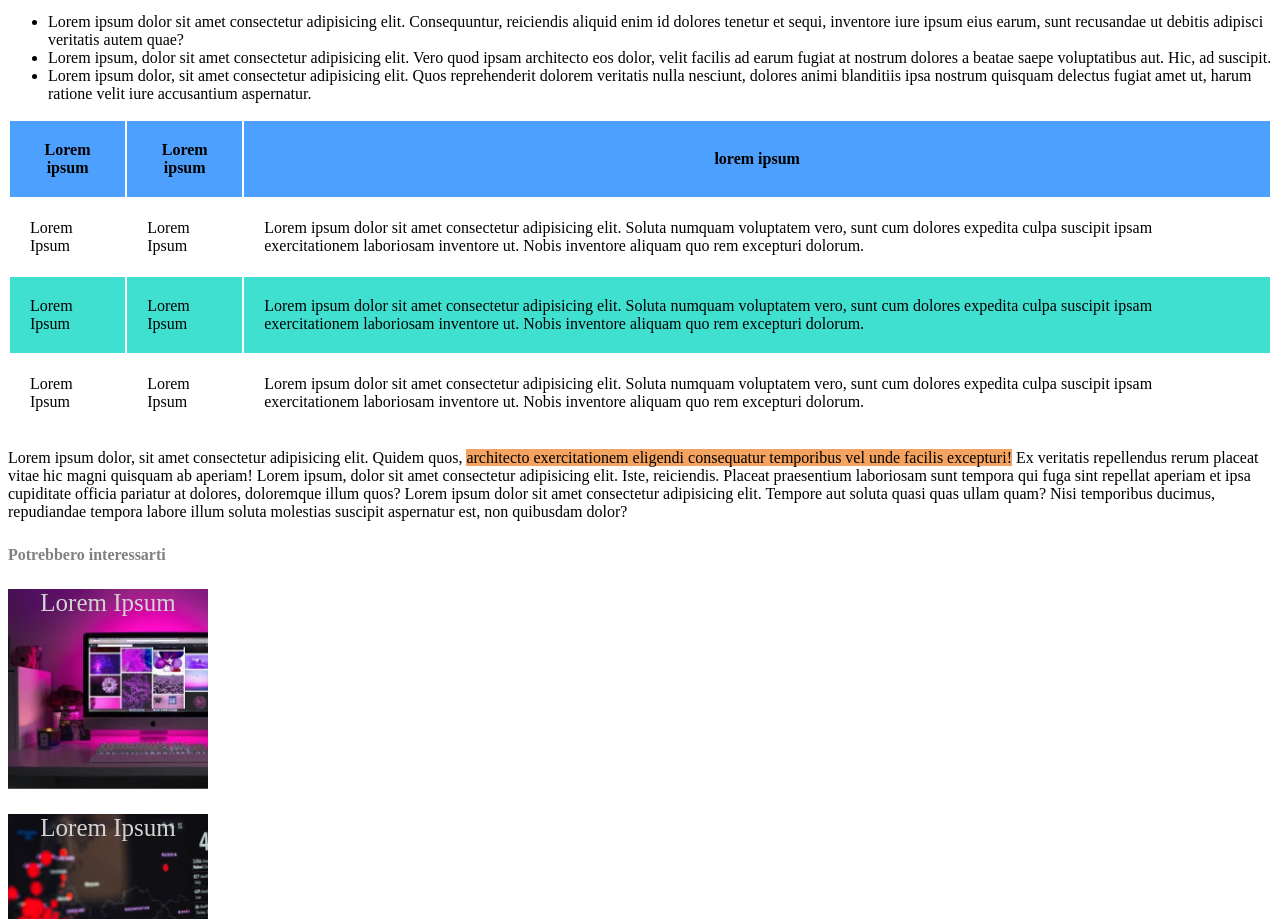
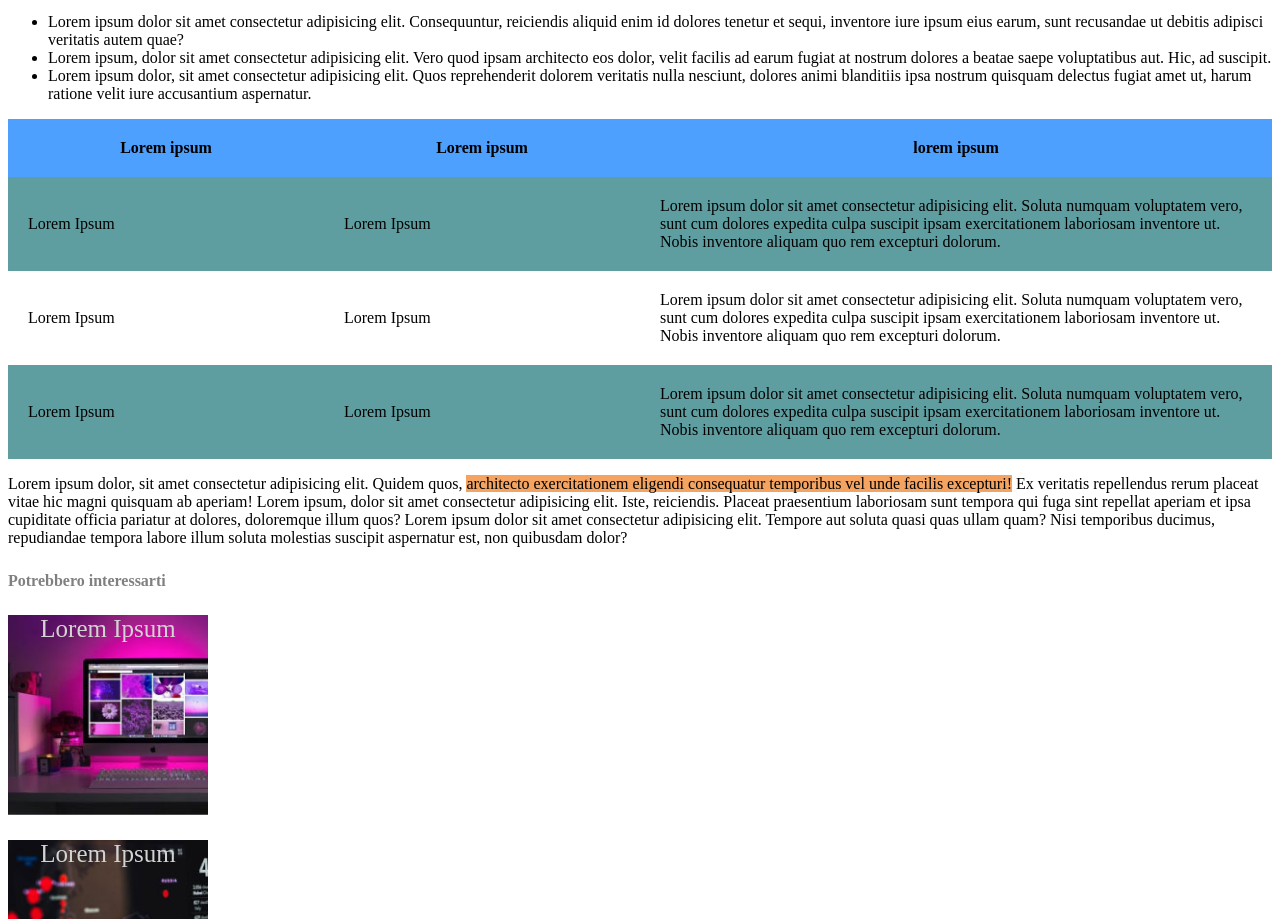
Before and after one commit to antonioiorio94/html-css-booleaner, a plain HTML site: page index.html in a window 1280 px wide. Shown: the part 1479-2398 px from the top of the page. Drawn offline with Linux system fonts and the light colour scheme.

Commit message:
correzzione tabella

```diff
--- a/css/style.css
+++ b/css/style.css
@@ -48,6 +48,10 @@ div p{
     background-color: sandybrown;
 }
 
+table {
+    border-collapse: collapse;
+}
+
 #table-head{
     background-color:#4ea0ff;
 }
@@ -57,12 +61,12 @@ div p{
 
 }
 
-.table-riga1{
-    background-color: white;
+.table-description{
+    width: 50%;
 }
 
-#table-riga2{
-    background-color: turquoise;
+.odd{
+    background-color: cadetblue;
 }
 
 .interessi{
--- a/index.html
+++ b/index.html
@@ -55,26 +55,26 @@
                     <tr>
                         <th class="table-element">Lorem ipsum</th>
                         <th class="table-element">Lorem ipsum</th>
-                        <th class="table-element">lorem ipsum</th>
+                        <th class="table-element table-description">lorem ipsum</th>
                     </tr>
                 </thead>
 
 
 
                 <tbody>
-                    <tr class="table-riga1">
+                    <tr class="odd">
                         <td class="table-element">Lorem Ipsum</td>
                         <td class="table-element">Lorem Ipsum</td>
                         <td class="table-element">Lorem ipsum dolor sit amet consectetur adipisicing elit. Soluta numquam voluptatem vero, sunt cum dolores expedita culpa suscipit ipsam exercitationem laboriosam inventore ut. Nobis inventore aliquam quo rem excepturi dolorum.</td>
                     </tr>
 
-                    <tr id="table-riga2">
+                    <tr>
                         <td class="table-element">Lorem Ipsum</td>
                         <td class="table-element">Lorem Ipsum</td>
                         <td class="table-element">Lorem ipsum dolor sit amet consectetur adipisicing elit. Soluta numquam voluptatem vero, sunt cum dolores expedita culpa suscipit ipsam exercitationem laboriosam inventore ut. Nobis inventore aliquam quo rem excepturi dolorum.</td>
                     </tr>
 
-                    <tr class="table-riga1">
+                    <tr class="odd">
                         <td class="table-element">Lorem Ipsum</td>
                         <td class="table-element">Lorem Ipsum</td>
                         <td class="table-element">Lorem ipsum dolor sit amet consectetur adipisicing elit. Soluta numquam voluptatem vero, sunt cum dolores expedita culpa suscipit ipsam exercitationem laboriosam inventore ut. Nobis inventore aliquam quo rem excepturi dolorum.</td>
```
